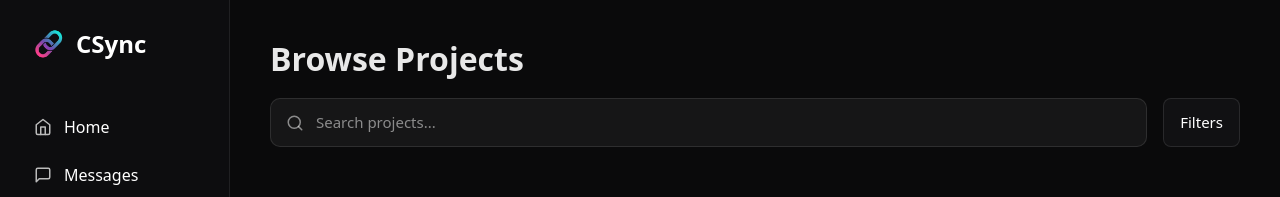
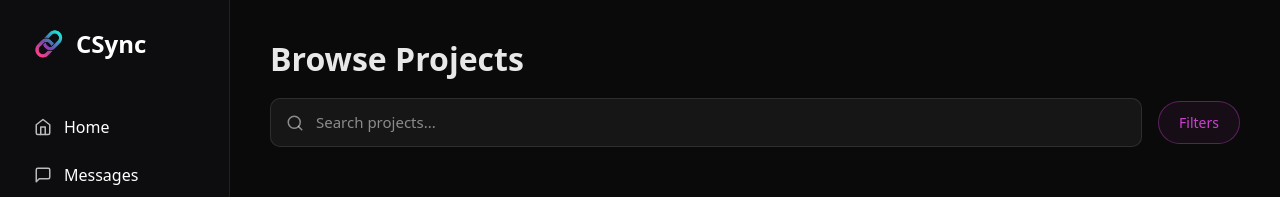
Before and after one commit to deepp5/CSync, a React (Vite) app in the folder frontend/: page /home in a window 1280 px wide. Shown: the top 197 px of the page. Built offline with nearby package versions, Linux system fonts and the light colour scheme.

Commit message:
more ui fixes

```diff
--- a/frontend/src/Components/HomePage/Search/SearchBar.css
+++ b/frontend/src/Components/HomePage/Search/SearchBar.css
@@ -37,25 +37,28 @@
 
 .search-input:hover{
     outline: none;
-    border-color: #ffffff;
+    border-color: rgba(250, 78, 253, 0.5);
 }
 
 .search-input:focus {
     outline: none;
-    border-color: #ffffff;
+    border-color: #fa4efd;
 }
 
 .filter-btn {
-    padding: 12px 16px;
-    background: #111113;
-    color: white;
-    border-radius: 8px;
-    border: 1px solid rgba(255,255,255,0.1);
+    padding: 10px 20px;
+    background: rgba(250, 78, 253, 0.05);
+    color: rgba(250, 78, 253, 0.8);
+    border-radius: 999px;
+    border: 1px solid rgba(250, 78, 253, 0.3);
     cursor: pointer;
-    font-size: 15px;
-    transition: 0.2s ease;
+    font-size: 14px;
+    font-weight: 500;
+    transition: border 0.25s ease, color 0.25s ease, background 0.25s ease;
 }
 
 .filter-btn:hover {
-    border-color: #ffffff;
+    border-color: #fa4efd;
+    color: #fa4efd;
+    background: rgba(250, 78, 253, 0.15);
 }
--- a/frontend/src/Components/MyProject/MyProject.css
+++ b/frontend/src/Components/MyProject/MyProject.css
@@ -103,7 +103,7 @@ body[data-sidebar-open="false"] .my-projects-page {
 }
 
 .search-input:focus {
-  border-color: #21daf2;
+  border-color: #fa4efd;
   background: rgba(255, 255, 255, 0.08);
 }
 
```
